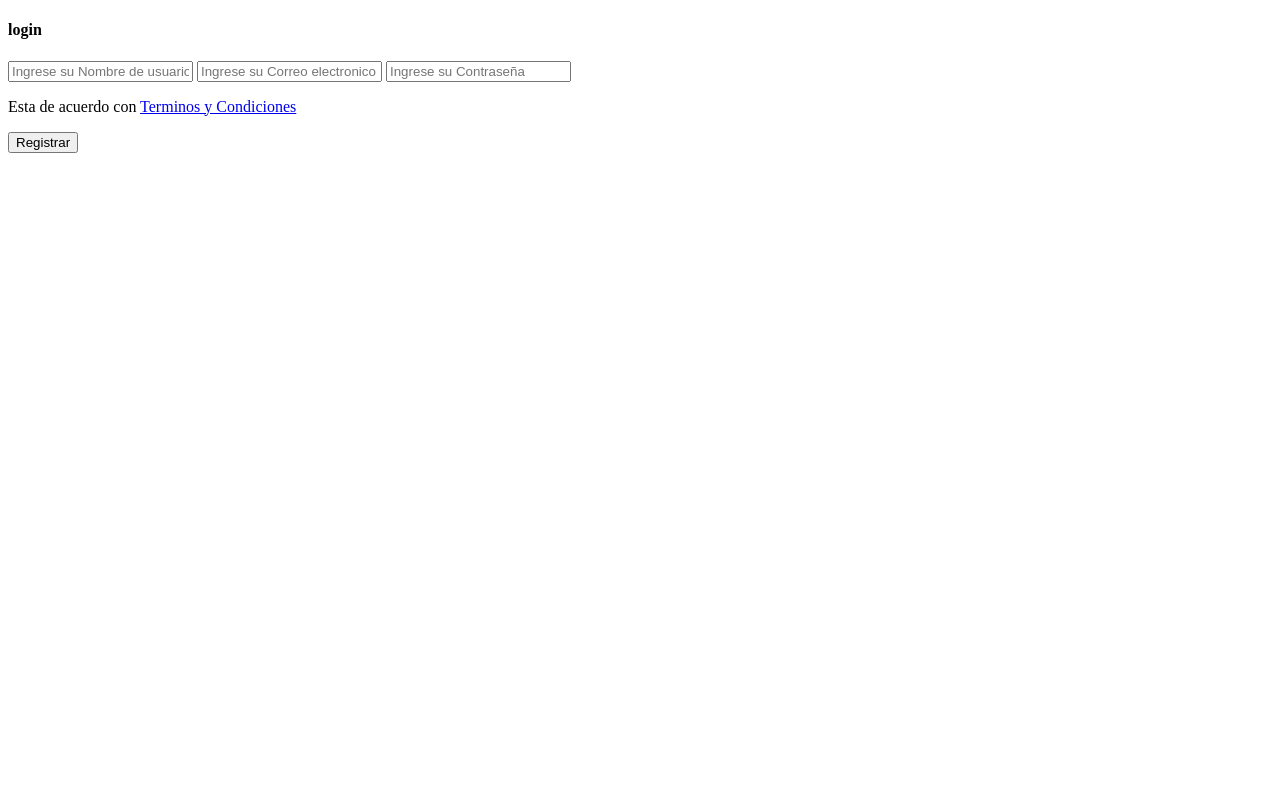
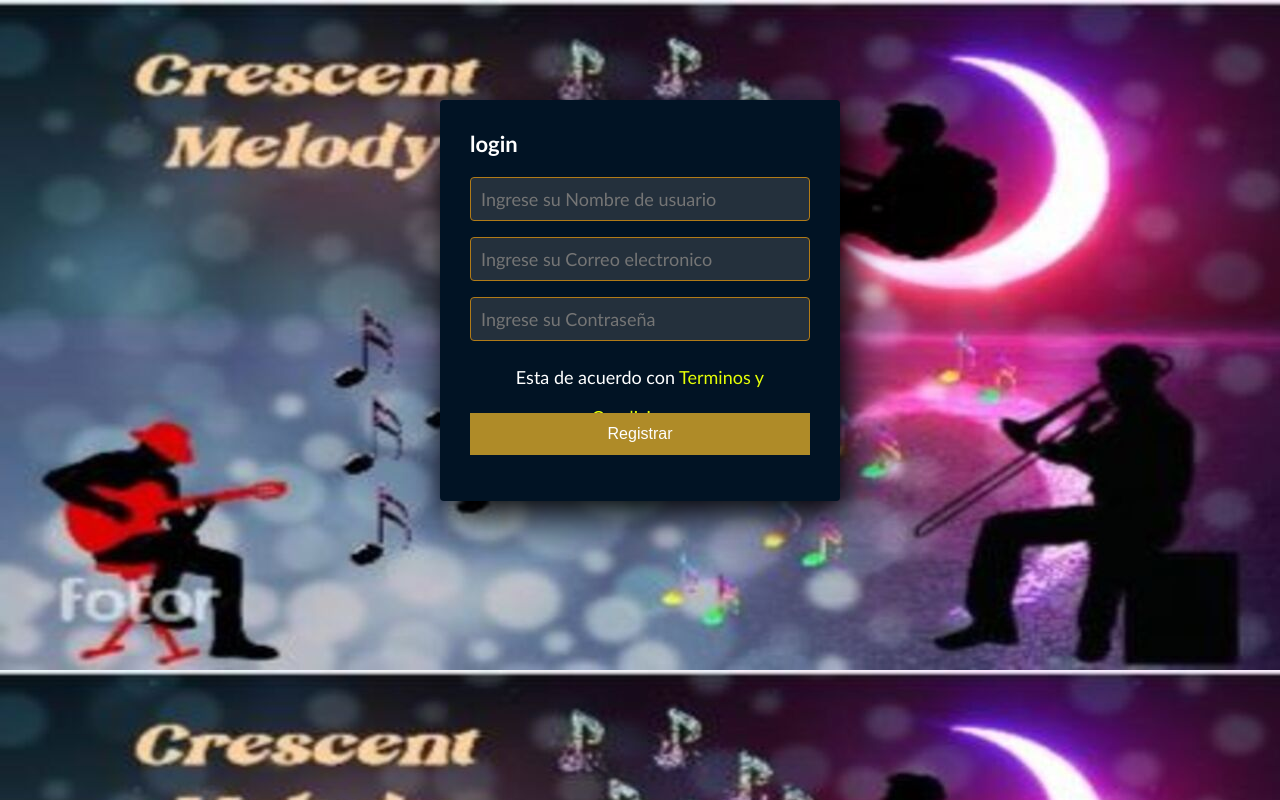
Before and after one commit to samuel-cell/grupo_3_Crescent-Melody, a website: page src/views/login.html in a window 1280 px wide. Drawn offline with Linux system fonts and the light colour scheme.

Commit message:
Update login.html

```diff
--- a/src/views/login.html
+++ b/src/views/login.html
@@ -4,7 +4,7 @@
   <meta charset="UTF-8">
   <meta name="viewport" content="width=device-width, initial-scale=1.0">
   <meta http-equiv="X-UA-Compatible" content="ie=edge">
-  <link rel="stylesheet" href="/public/css/DetallesLogin.css">
+  <link rel="stylesheet" href="/public/css/login.css">
   <title>login</title>
 </head>
 </head>
```
